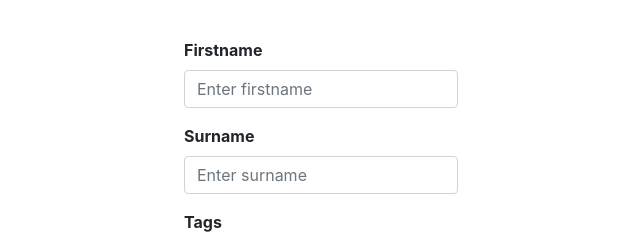
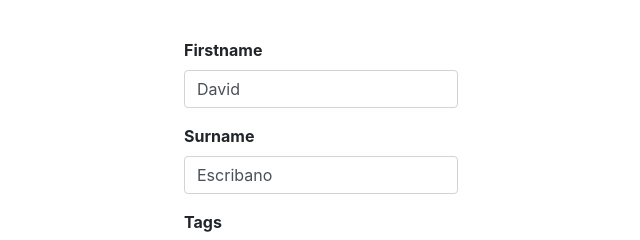
Before and after one commit to lb12/wallakeep-redux, a React (Create React App) app: page / in a window 1280 px wide. Shown: the part 242-482 px from the top of the page, without its empty margins (319-959 px from the left). Built offline with nearby package versions, Linux system fonts and the light colour scheme; no server answers.

Commit message:
Commented all UserContext references

```diff
--- a/src/components/App/App.jsx
+++ b/src/components/App/App.jsx
@@ -10,7 +10,7 @@ import NotFoundPage from '../NotFoundPage/NotFoundPage';
 import Home from '../Home/Home';
 import ErrorBoundary from "../ErrorBoundary/ErrorBoundary";
 
-import UserContext from "../../contexts/UserContext";
+// import UserContext from "../../contexts/UserContext"; // QUITO_CONTEXTO
 
 import "./App.css";
 
@@ -49,15 +49,16 @@ export default class App extends React.Component {
   };
 
   render() {
-    const value = {
+    // QUITO_CONTEXTO
+    /* const value = {
       user: this.state.user,
       onSubmit: this.onUserLogin
-    };
+    }; */
 
     return (
       <div>
         <ErrorBoundary>
-          <UserContext.Provider value={value}>
+          {/* <UserContext.Provider value={value}> */}
             <Router>
 
                 {
@@ -86,7 +87,7 @@ export default class App extends React.Component {
                 </React.Fragment>
                 }
             </Router>
-          </UserContext.Provider>
+          {/* </UserContext.Provider> */}
         </ErrorBoundary>
       </div>
     );
--- a/src/components/Home/Home.jsx
+++ b/src/components/Home/Home.jsx
@@ -5,7 +5,7 @@ import * as API from '../../services/APIService';
 import Filters from '../Filters/Filters';
 import AdvertList from '../AdvertList/AdvertList';
 import Pagination from "../Pagination/Pagination";
-import UserContext from "../../contexts/UserContext";
+// import UserContext from "../../contexts/UserContext"; // QUITO_CONTEXTO
 
 import { PaginationFilters } from '../../utils/variables';
 
@@ -38,7 +38,7 @@ export default class Home extends React.Component {
    * Guarda el tag en los filtros y busca los anuncios en funcion del tag que prefiera el usuario conectado
    */
   getAdvertsByUserTag = () => {
-    const { tag } = this.context.user;
+    const { tag } = 'mobile'; // this.context.user;  // Aqui debe leer el tag por el user.tag de la prop // QUITO_CONTEXTO
     this.setState({ filters: { tag } }, () => this.searchAdverts( { tag } ))
   };
 
@@ -91,7 +91,7 @@ export default class Home extends React.Component {
       <div>
         <React.Fragment>
           <Filters onSubmit={this.onFiltered} />
-          <p className="results-message">{h1Message} <b>{!hasFiltered ? this.context.user.tag : ''}</b></p>
+          <p className="results-message">{h1Message} <b>{!hasFiltered ? this.state.filters.tag /* // QUITO_CONTEXTO this.context.user.tag */ : ''}</b></p>
           <AdvertList adverts={adverts}/>
           <Pagination paginationFilters={paginationFilters} onPageChanged={this.onPageChanged} />
         </React.Fragment>
@@ -99,4 +99,4 @@ export default class Home extends React.Component {
     );
   }
 }
-Home.contextType = UserContext;
+// Home.contextType = UserContext; // QUITO_CONTEXTO
--- a/src/components/Login/Login.jsx
+++ b/src/components/Login/Login.jsx
@@ -1,15 +1,15 @@
 import React from "react";
 import Tags from "../Tags/Tags";
-import UserContext from "../../contexts/UserContext";
+// import UserContext from "../../contexts/UserContext"; // QUITO_CONTEXTO
 
 import './Login.css';
 
 export default class Login extends React.Component {
-  constructor(props, context) {
-    super(props, context);
+  constructor(props/* , context */) { // QUITO_CONTEXTO
+    super(props/* , context */); // QUITO_CONTEXTO
 
     this.state = {
-      user: this.context.user
+      user: { firstname: 'David', surname: 'Escribano', tag: 'mobile' }  // QUITO_CONTEXTO //this.context.user
     };
   }
 
@@ -17,7 +17,7 @@ export default class Login extends React.Component {
     evt && evt.preventDefault();
 
     localStorage.setItem('wallakeep_user', JSON.stringify(this.state.user));
-    this.context.onSubmit(this.state.user);
+    // this.context.onSubmit(this.state.user); // QUITO_CONTEXTO
     this.props.history.push(`/`); // Le mando siempre a la pantalla de la Home
   };
 
@@ -81,4 +81,4 @@ export default class Login extends React.Component {
     );
   }
 }
-Login.contextType = UserContext;
+// Login.contextType = UserContext; // QUITO_CONTEXTO
--- a/src/components/Profile/Profile.jsx
+++ b/src/components/Profile/Profile.jsx
@@ -1,11 +1,12 @@
 import React from "react";
-import UserContext from "../../contexts/UserContext";
+// import UserContext from "../../contexts/UserContext"; // QUITO_CONTEXTO
 
 import './Profile.css';
 
 export default class Profile extends React.Component {
   render() {
-    const { user } = this.context;
+    // const { user } = this.context; // QUITO_CONTEXTO
+    const user = { firstname: 'David', surname: 'Escribano', tag: 'mobile' };  // QUITO_CONTEXTO
     const { firstname, surname, tag } = user;
     return (
       <div>
@@ -25,4 +26,4 @@ export default class Profile extends React.Component {
     );
   }
 }
-Profile.contextType = UserContext;
+// Profile.contextType = UserContext; // QUITO_CONTEXTO
--- a/src/index.js
+++ b/src/index.js
@@ -5,11 +5,11 @@ import './index.css';
 import App from './components/App/App.jsx';
 import * as serviceWorker from './serviceWorker';
 import { storeConfiguration } from './store';
-// import { setUser } from './store/actions';
+import { setUser } from './store/actions';
 
 const store = storeConfiguration();
 
-/*
+
 const user = {
     firstname: 'David',
     surname: 'Escribano',
@@ -18,7 +18,7 @@ const user = {
 
 store.dispatch(setUser(user));
 console.log(store.getState());
-*/
+
 
 
 render(<App />, document.getElementById('root'));
```
